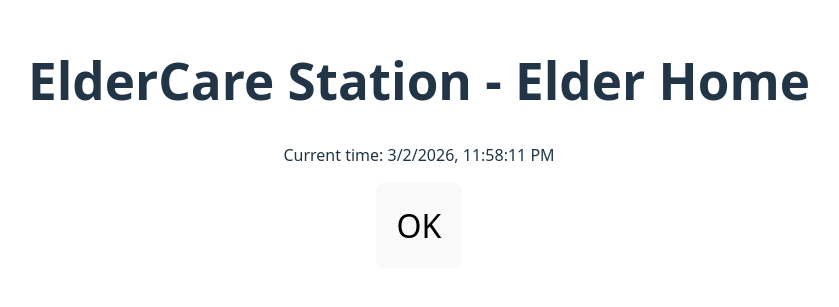
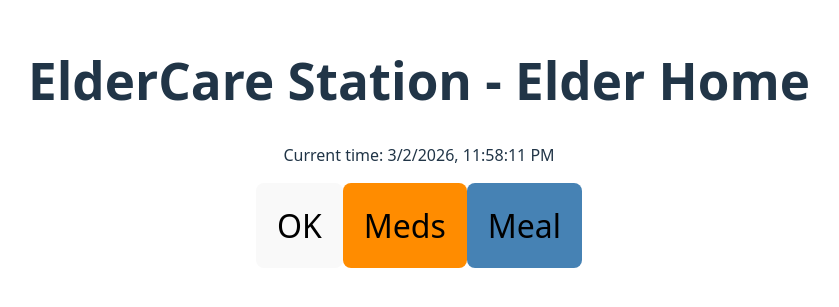
Before and after one commit to kaladin-employee/eldercare-mvp-2026, a React (Vite) app: page / in a window 1280 px wide. Shown: the part 257-564 px from the top of the page, without its empty margins (221-1060 px from the left). Built offline with nearby package versions, Linux system fonts and the light colour scheme.

Commit message:
Step 11: Add more one-tap buttons (Meds, Meal)

```diff
--- a/src/App.tsx
+++ b/src/App.tsx
@@ -23,17 +23,19 @@ function ElderHome() {
     localStorage.setItem('checkIns', JSON.stringify(checkIns));
   }, [checkIns]);
 
-  const handleOK = () => {
+  const handleCheckIn = (type: string) => {
     const now = new Date().toISOString();
-    console.log('OK check-in at', now);
-    setCheckIns(prev => [...prev, { type: 'OK', time: now }]);
+    console.log(`${type} check-in at`, now);
+    setCheckIns(prev => [...prev, { type, time: now }]);
   };
 
   return (
     <>
       <h1>ElderCare Station - Elder Home</h1>
       <p>Current time: {time}</p>
-      <button onClick={handleOK} style={{fontSize: '2em', padding: '20px'}}>OK</button>
+      <button onClick={() => handleCheckIn('OK')} style={{fontSize: '2em', padding: '20px'}}>OK</button>
+      <button onClick={() => handleCheckIn('Meds')} style={{fontSize: '2em', padding: '20px', background: '#ff8c00'}}>Meds</button>
+      <button onClick={() => handleCheckIn('Meal')} style={{fontSize: '2em', padding: '20px', background: '#4682b4'}}>Meal</button>
     </>
   );
 }
@@ -52,11 +54,11 @@ function CaregiverDashboard() {
       setCheckIns(newCheckIns);
       const lastTime = newCheckIns.length > 0 ? new Date(newCheckIns[newCheckIns.length - 1].time).getTime() : 0;
       const now = Date.now();
-      setAlert(now - lastTime > 12 * 60 * 60 * 1000); // 12 hours
+      setAlert(now - lastTime > 12 * 60 * 60 * 1000);
     };
     window.addEventListener('storage', handleStorage);
-    handleStorage(); // Initial check
-    const interval = setInterval(handleStorage, 60000); // Check every minute
+    handleStorage();
+    const interval = setInterval(handleStorage, 60000);
     return () => {
       window.removeEventListener('storage', handleStorage);
       clearInterval(interval);
```
